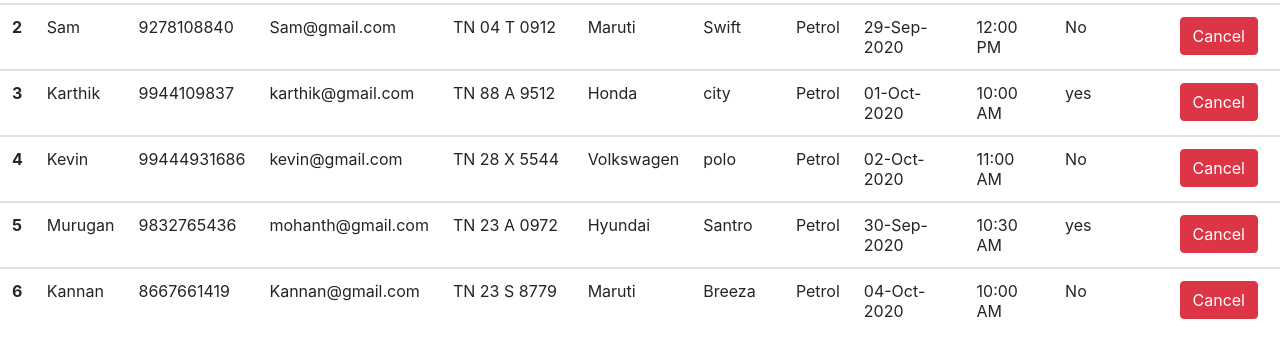
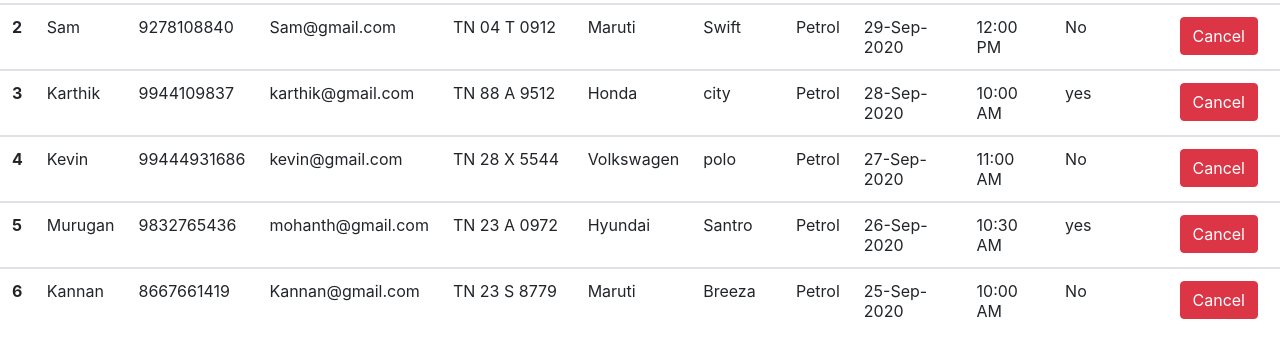
Before and after one commit to chandru-senthil/Booking-Car-Service, an Angular app: page / in a window 1280 px wide. Shown: the part 920-1266 px from the top of the page. Built offline with nearby package versions, Linux system fonts and the light colour scheme.

Commit message:
1 file modified

```diff
--- a/src/app/app.component.ts
+++ b/src/app/app.component.ts
@@ -59,7 +59,7 @@
       brand: "Honda",
       model: "city",
       fuel: "Petrol",
-      date: "01-Oct-2020",
+      date: "28-Sep-2020",
       time: "10:00 AM",
       pickup:"yes"
     },
@@ -72,7 +72,7 @@
       brand: "Volkswagen",
       model: "polo",
       fuel: "Petrol",
-      date: "02-Oct-2020",
+      date: "27-Sep-2020",
       time: "11:00 AM",
       pickup:"No"
     },
@@ -85,7 +85,7 @@
       brand: "Hyundai",
       model: "Santro",
       fuel: "Petrol",
-      date: "30-Sep-2020",
+      date: "26-Sep-2020",
       time: "10:30 AM",
       pickup:"yes"
     },
@@ -98,7 +98,7 @@
       brand: "Maruti",
       model: "Breeza",
       fuel: "Petrol",
-      date: "04-Oct-2020",
+      date: "25-Sep-2020",
       time: "10:00 AM",
       pickup:"No"
     }
```
